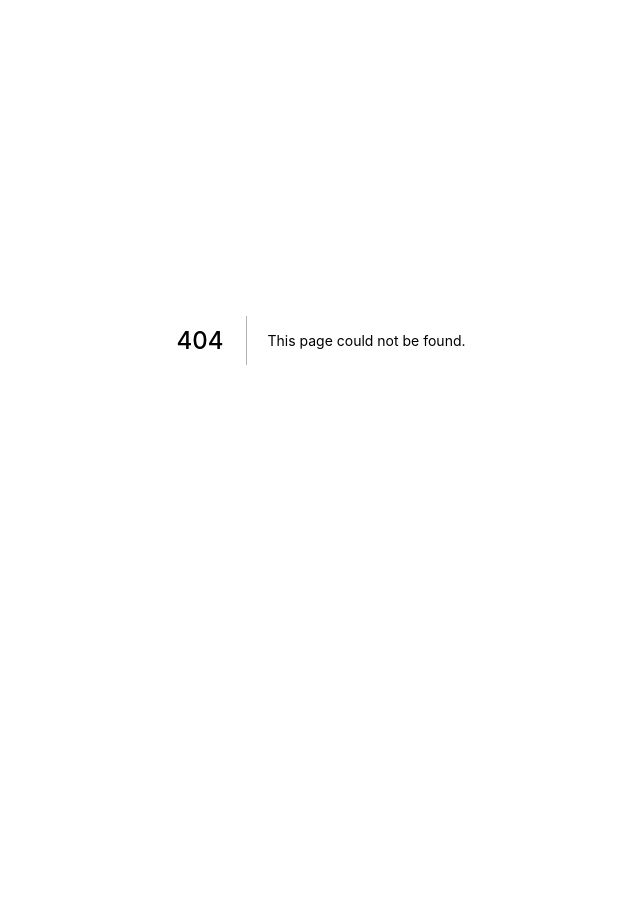
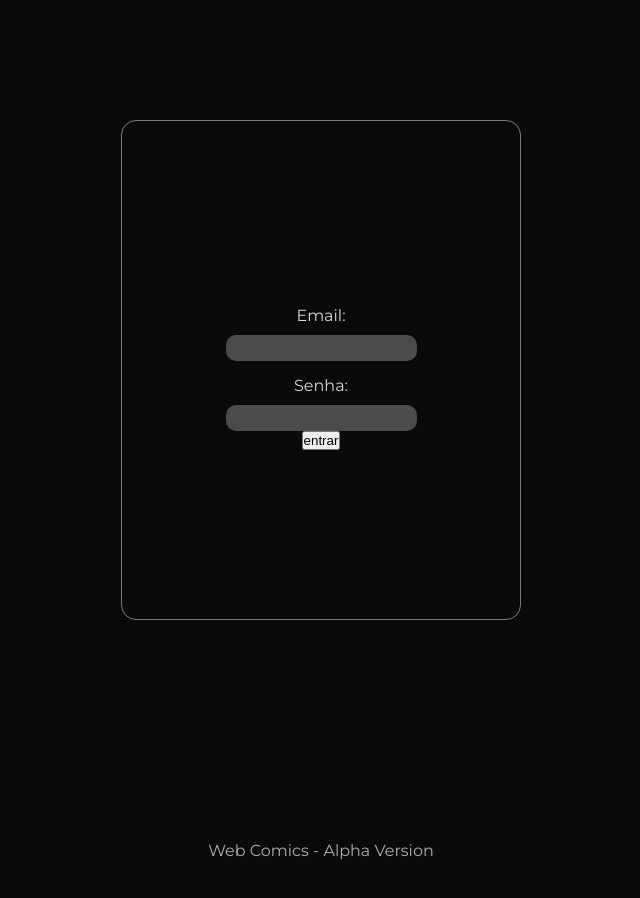
Before and after one commit to brunopoc/outcaultFrontend, a Next.js app: page /login in a window 1280 px wide. Before the commit this address had no page. Shown: the part 60-958 px from the top of the page, without its empty margins (319-959 px from the left). Before the commit the page ends 800 px from the top, so only its background shows below. Built offline with nearby package versions, Linux system fonts and the light colour scheme.

Commit message:
feat: first layout sets, and grid components

```diff
--- /dev/null
+++ b/src/components/index.tsx
@@ -0,0 +1 @@
+export { default as HeaderComponent } from './Header/HeaderComponent';
--- /dev/null
+++ b/src/pages/login/index.tsx
@@ -0,0 +1,106 @@
+import React, { useState } from 'react';
+import Head from 'next/head';
+import styled from 'styled-components';
+
+import { Container, Row } from '../../styles/Grid';
+
+const Footer = styled.footer`
+    width: 100%;
+    height: 100px;
+    display: flex;
+    justify-content: center;
+    align-items: center;
+    color: #aeaeae;
+`;
+
+const LoginCard = styled.div`
+    width: 400px;
+    height: 500px;
+    margin: 180px auto;
+    border: 1px solid #7d7d7d;
+    border-radius: 15px;
+    display: flex;
+    justify-content: center;
+    align-self: center;
+    align-items: center;
+`;
+
+const FormArea = styled.div`
+    display: flex;
+    flex-direction: column;
+    justify-content: center;
+    align-items: center;
+`;
+
+const LabelArea = styled.label`
+    text-align: center;
+    margin-top: 15px;
+`;
+
+const InputBar = styled.input`
+    background-color: #4b4b4b;
+    border-radius: 10px;
+    color: #fff;
+    padding: 5px;
+    border: none;
+    font-size: 14px;
+    margin-top: 10px;
+    &:focus {
+        outline: none;
+    }
+`;
+
+export default function Home(): JSX.Element {
+    const [email, setEmail] = useState('');
+    const [password, setPassword] = useState('');
+
+    async function handleSubmit(e) {
+        e.preventDefault();
+        console.log(email, password);
+        const resp = await fetch(`http://localhost:4000/api/v1/user/singin`, {
+            method: 'post',
+            body: JSON.stringify({ email, password }, null, 2),
+            headers: new Headers({
+                'content-type': 'application/json',
+            }),
+        });
+        const data = await resp.json();
+        console.log(data);
+        return '';
+    }
+    return (
+        <>
+            <Head>
+                <title>WebComics</title>
+            </Head>
+
+            <main>
+                <LoginCard>
+                    <form onSubmit={handleSubmit}>
+                        <FormArea>
+                            <LabelArea htmlFor="email-box">Email:</LabelArea>
+                            <InputBar
+                                type="text"
+                                id="email-box"
+                                onChange={e => setEmail(e.target.value)}
+                            />
+                            <LabelArea htmlFor="password-box">Senha:</LabelArea>
+                            <InputBar
+                                type="password"
+                                id="password-box"
+                                onChange={e => setPassword(e.target.value)}
+                            />
+                            <button>entrar</button>
+                        </FormArea>
+                    </form>
+                </LoginCard>
+            </main>
+
+            <Container>
+                <Row>
+                    <Footer>Web Comics - Alpha Version</Footer>
+                </Row>
+            </Container>
+        </>
+    );
+}
--- /dev/null
+++ b/src/styles/Grid/index.ts
@@ -0,0 +1,67 @@
+import styled from 'styled-components';
+
+type grid = {
+    desktop: string;
+    tablet: string;
+    mobile: string;
+};
+
+function getWidthGrid(value) {
+    if (!value) return '';
+
+    const width = (parseInt(value, 10) / 12) * 100;
+    return `width: ${width}%`;
+}
+
+export const Container = styled.div`
+    max-width: 1360px;
+    padding-right: 15px;
+    padding-left: 15px;
+    margin-right: auto;
+    margin-left: auto;
+    box-sizing: border-box;
+    width: 100%;
+    &:before,
+    &:after {
+        content: ' ';
+        display: table;
+    }
+    &:after {
+        clear: both;
+    }
+`;
+
+export const Row = styled.div`
+    width: 100%;
+    height: auto;
+    float: left;
+    box-sizing: border-box;
+    &:before,
+    &:after {
+        content: ' ';
+        display: table;
+    }
+    &:after {
+        clear: both;
+    }
+`;
+
+export const Column = styled.div`
+    float: left;
+    padding: 0.25rem;
+    min-height: 1px;
+    box-sizing: border-box;
+    width: 100%;
+
+    @media only screen and (max-width: 768px) {
+        ${({ mobile }: grid) => mobile && getWidthGrid(mobile)};
+    }
+
+    @media only screen and (min-width: 768px) {
+        ${({ tablet }: grid) => tablet && getWidthGrid(tablet)};
+    }
+
+    @media only screen and (min-width: 1024px) {
+        ${({ desktop }: grid) => desktop && getWidthGrid(desktop)};
+    }
+`;
```
Also changed, not shown: src/components/Header/HeaderComponent.tsx (added, +86 -0 lines), src/pages/home/index.tsx (added, +19 -0 lines), src/pages/index.tsx (+58 -21 lines), .eslintrc.json.
